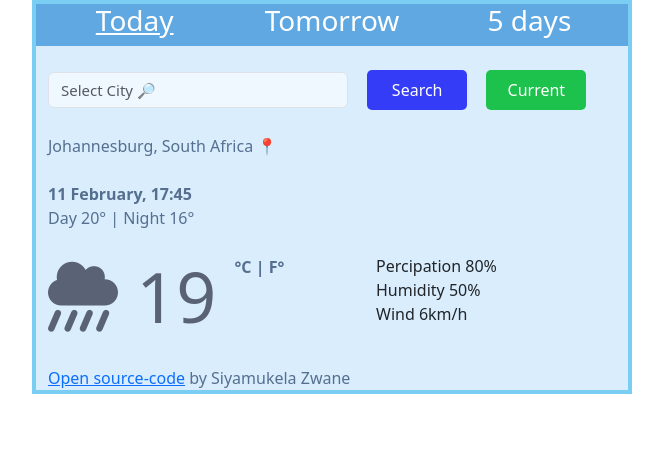
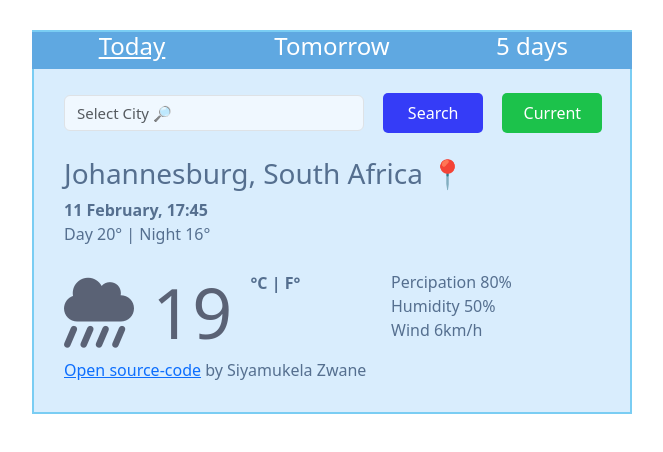
Before and after one commit to SiyamukelaZwane/sheCodesPlusProject, a plain HTML site: page index.html in a window 1280 px wide. Shown: the whole page, without its empty margins (308-971 px from the left). Drawn offline with nearby package versions, Linux system fonts and the light colour scheme.

Commit message:
Modified CSS of the main elements

```diff
--- a/index.html
+++ b/index.html
@@ -5,6 +5,7 @@
     <meta http-equiv="X-UA-Compatible" content="IE=edge" />
     <meta name="viewport" content="width=device-width, initial-scale=1.0" />
     <title>Weather Today</title>
+
     <link
       href="https://cdn.jsdelivr.net/npm/bootstrap@5.3.0-alpha1/dist/css/bootstrap.min.css"
       rel="stylesheet"
@@ -22,9 +23,9 @@
     <div class="container block">
       <div class="weather-app">
         <div class="row row-header">
-          <div class="col-4 today"><h3>Today</h3></div>
-          <div class="col"><h3>Tomorrow</h3></div>
-          <div class="col"><h3>5 days</h3></div>
+          <div class="col-4 today"><h4>Today</h4></div>
+          <div class="col"><h4>Tomorrow</h4></div>
+          <div class="col"><h4>5 days</h4></div>
         </div>
         <br />
 
@@ -41,8 +42,7 @@
 
         <br />
         <br />
-        <p>Johannesburg, South Africa 📍</p>
-        <br />
+        <h3>Johannesburg, South Africa 📍</h3>
 
         <p><strong>11 February, 17:45</strong></p>
         <p>Day 20° | Night 16°</p>
@@ -65,7 +65,6 @@
             </ul>
           </div>
         </div>
-        <br />
       </div>
       <a href="https://github.com/SiyamukelaZwane/sheCodesPlusProject">
         Open source-code</a
@@ -74,5 +73,6 @@
         <p class="developer">by Siyamukela Zwane</p>
       </span>
     </div>
+    <br />
   </body>
 </html>
--- a/src/style.css
+++ b/src/style.css
@@ -1,17 +1,43 @@
-.weather-app {
-  max-width: 600px;
+p {
+  color: #556f8f;
+  padding: 0;
+  margin: 0;
 }
 
+h1 {
+  font-size: 150px;
+  color: #5a6275;
+  padding: 0;
+  font-size: 70px;
+  margin: 0;
+  display: inline;
+  margin-bottom: 0;
+}
+
+ul {
+  list-style: none;
+  color: #556f8f;
+}
+
+h3 {
+  color: #556f8f;
+}
 .block {
-  border: 4px solid #7acdf3;
+  margin: 30px auto;
+  border: 2px solid #7acdf3;
   background: #d9edfd;
-  width: 600px;
+  max-width: 600px;
+  padding: 0 0 30px 30px;
 }
 
 .row-header {
+  margin: 0 auto;
   background: #5fa8e1;
   color: white;
   text-align: center;
+  width: 600px;
+  position: relative;
+  right: 32px;
 }
 
 .today {
@@ -58,21 +84,6 @@
   width: 100px;
 }
 
-p {
-  color: #556f8f;
-  padding: 0;
-  margin: 0;
-}
-
-h1 {
-  font-size: 150px;
-  color: #5a6275;
-  padding: 0;
-  font-size: 70px;
-  margin: 0;
-  display: inline;
-}
-
 .unit {
   display: inline;
   position: relative;
@@ -84,7 +95,3 @@ h1 {
   font-size: medium;
   display: inline;
 }
-
-ul {
-  list-style: none;
-}
```
